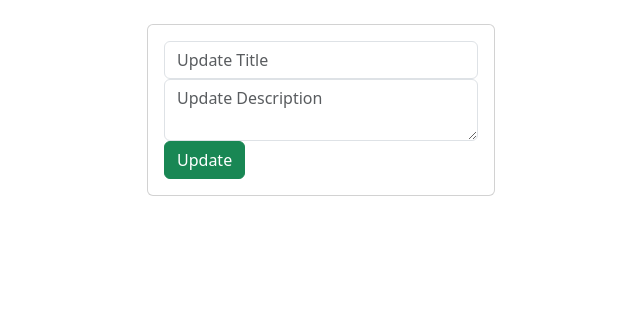
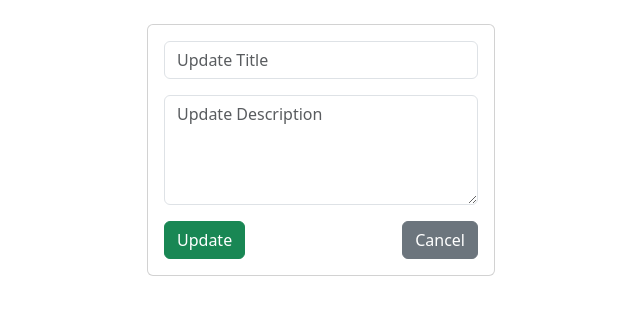
Before and after one commit to AgustinDonofrio/php-mysql-CRUD, a PHP site: page /edit_task.php?id=1 in a window 1280 px wide. Shown: the part 56-371 px from the top of the page, without its empty margins (319-959 px from the left). Run offline with PHP 8.4, Linux system fonts and the light colour scheme; data that the repository does not hold is empty.

Commit message:
Add spacing for better form layout

```diff
--- a/edit_task.php
+++ b/edit_task.php
@@ -41,13 +41,18 @@
                             <input type="text" name="title" value="<?php echo $title; ?>"
                             class="form-control" placeholder="Update Title" required>
                         </div>
+                        <div class="mb-3"></div> <!-- line break -->
                         <div class="form-group">
-                            <textarea name="description" rows="2" class="form-control"
+                            <textarea name="description" rows="4" class="form-control"
                             placeholder="Update Description"><?php echo $description; ?></textarea>
                         </div>
-                        <button class="btn btn-success" name="update">
-                            Update
-                        </button>
+                        <div class="mb-3"></div> <!-- line break -->
+                        <div class="d-flex justify-content-between">
+                            <button class="btn btn-success" name="update">
+                                Update
+                            </button>
+                            <a href="index.php" class="btn btn-secondary">Cancel</a>
+                        </div>
                     </form>
                 </div>
             </div>
--- a/index.php
+++ b/index.php
@@ -21,10 +21,12 @@
                         <input type="text" name="title" class="form-control"
                         placeholder="Task Title" autofocus required>
                     </div>
+                    <div class="mb-3"></div> <!-- line break -->
                     <div class="form-group">
-                        <textarea name="description" rows="2" class="form-control"
+                        <textarea name="description" rows="4" class="form-control"
                         placeholder="Task Description"></textarea>
                     </div>
+                    <div class="mb-3"></div> <!-- line break -->
                     <input type="submit" class="btn btn-success btn-block" name="save_task" value="Save Task">
                 </form>
             </div>
```
